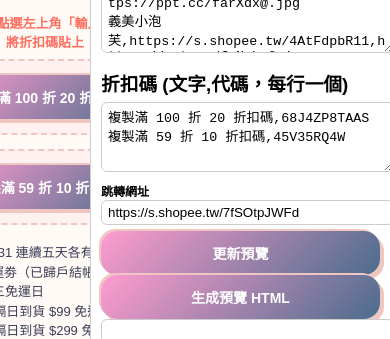
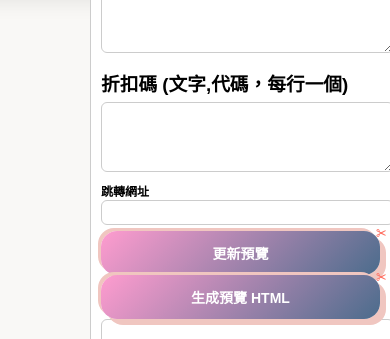
Before and after one commit to ashley345a/copy-code1, a plain HTML site: page index.html in a window 390 px wide. Shown: the part 505-844 px from the top of the page. Drawn offline with Linux system fonts and the light colour scheme.

Commit message:
Refactor button styles and update edit panel
Updated button styles and added hover effects. Refactored HTML structure for the edit panel and preview section. Improved media query formatting and added auto-save functionality.

```diff
--- a/index.html
+++ b/index.html
@@ -29,8 +29,22 @@ body {margin:0; font-family:"Noto Sans TC",sans-serif; background:#f9f8f6; displ
 .product img {margin-top:6px; width:100%; border-radius:10px; border:1px dashed #f0c6c0; background:#fff;}
 .copy-tip {font-size:13px; color:#ff6f61; font-weight:700; margin-bottom:8px;}
 .item {background:#fff1f0; border-radius:16px; padding:14px; margin-bottom:14px; text-align:center; border:2px dashed #f0c6c0; position:relative;}
-button {width:100%; border:none; border-radius:16px; padding:12px 0; font-size:14px; color:#fff; cursor:pointer; font-weight:600; background:linear-gradient(135deg,#ff9ccf,#4b6c8c); box-shadow:4px 4px 0 #f0c6c0, -2px -2px 0 #f0c6c0; transition:transform 0.15s;}
-button:hover {transform:translateY(-2px);}
+button {
+  width:100%;
+  border:none;
+  border-radius:16px;
+  padding:12px 0;
+  font-size:14px;
+  color:#fff;
+  cursor:pointer;
+  font-weight:600;
+  background:linear-gradient(135deg,#ff9ccf,#4b6c8c);
+  box-shadow:6px 6px 0 #f0c6c0, -3px -3px 0 #f0c6c0;
+  position:relative;
+  transition: transform 0.15s, box-shadow 0.15s;
+}
+button:hover {transform:translateY(-2px); box-shadow:4px 4px 0 #f0c6c0, -2px -2px 0 #f0c6c0;}
+button::after {content:"✂"; position:absolute; top:-6px; right:-6px; font-size:10px; color:#ff6f61;}
 .copied {position:absolute; top:8px; right:12px; font-size:12px; color:#27ae60; display:none; font-weight:600;}
 .footer {margin-top:18px; font-size:13px; color:#3a3d55; line-height:1.5; text-align:left;}
 .footer b {color:#ff6f61; font-weight:700;}
@@ -45,24 +59,19 @@ button:hover {transform:translateY(-2px);}
 textarea {resize:vertical;}
 #generated-code {height:200px;}
 
-/* 響應式自動縮放 */
-@media (max-width: 480px) {
-  .product-row {grid-template-columns:repeat(2,1fr);}
-}
-@media (max-width: 360px) {
-  .product-row {grid-template-columns:1fr;}
-}
+/* 響應式 */
+@media (max-width: 480px) {.product-row {grid-template-columns:repeat(2,1fr);}}
+@media (max-width: 360px) {.product-row {grid-template-columns:1fr;}}
 </style>
 </head>
 <body>
 
-<!-- 左側預覽 -->
 <div class="preview-container">
 <div class="paper" id="preview">
   <div class="title" id="title"></div>
   <div class="subtitle" id="subtitle"></div>
+  <div class="copy-tip" id="copy-tip"></div>
   <div class="product-row" id="product-row"></div>
-  <div class="copy-tip" id="copy-tip"></div>
   <div id="coupon-container"></div>
   <div class="footer" id="footer"></div>
   <div class="bottom-logo">
@@ -72,34 +81,24 @@ textarea {resize:vertical;}
 </div>
 </div>
 
-<!-- 右側編輯面板 -->
 <div class="edit-panel">
 <h3>編輯內容</h3>
-<label>標題</label>
-<input type="text" id="edit-title">
-<label>子標題</label>
-<input type="text" id="edit-subtitle">
-<label>提示文字</label>
-<input type="text" id="edit-copyTip">
-<label>活動說明</label>
-<textarea id="edit-footer" rows="4"></textarea>
-<label>Logo URL</label>
-<input type="text" id="edit-logo">
-<label>Threads ID</label>
-<input type="text" id="edit-threads">
-<h3>商品 (名稱,連結,圖片URL，每行一個)</h3>
-<textarea id="edit-products" rows="6"></textarea>
-<h3>折扣碼 (文字,代碼，每行一個)</h3>
-<textarea id="edit-coupons" rows="4"></textarea>
-<label>跳轉網址</label>
-<input type="text" id="edit-redirect">
+<label>標題</label><input type="text" id="edit-title">
+<label>子標題</label><input type="text" id="edit-subtitle">
+<label>提示文字</label><input type="text" id="edit-copyTip">
+<label>活動說明</label><textarea id="edit-footer" rows="4"></textarea>
+<label>Logo URL</label><input type="text" id="edit-logo">
+<label>Threads ID</label><input type="text" id="edit-threads">
+<h3>商品 (名稱,連結,圖片URL，每行一個)</h3><textarea id="edit-products" rows="6"></textarea>
+<h3>折扣碼 (文字,代碼，每行一個)</h3><textarea id="edit-coupons" rows="4"></textarea>
+<label>跳轉網址</label><input type="text" id="edit-redirect">
 <button onclick="updateContent()">更新預覽</button>
 <button onclick="generateCode()">生成預覽 HTML</button>
 <textarea id="generated-code" readonly></textarea>
 </div>
 
 <script>
-let data = {
+let data={
   title:"(數量有限先用先贏)",
   subtitle:"❗❗推薦買蝦皮直營商品，一件就免運（點⬇️）❗❗",
   products:[
@@ -119,12 +118,12 @@ let data = {
 };
 
 function renderPreview(){
-  document.getElementById("title").innerHTML = data.title;
-  document.getElementById("subtitle").innerHTML = data.subtitle;
-  document.getElementById("copy-tip").innerHTML = data.copyTip;
-  document.getElementById("footer").innerHTML = data.footer;
-  document.getElementById("logo").src = data.logo;
-  document.getElementById("threads-id").innerHTML = data.threadsId;
+  document.getElementById("title").innerHTML=data.title;
+  document.getElementById("subtitle").innerHTML=data.subtitle;
+  document.getElementById("copy-tip").innerHTML=data.copyTip;
+  document.getElementById("footer").innerHTML=data.footer;
+  document.getElementById("logo").src=data.logo;
+  document.getElementById("threads-id").innerHTML=data.threadsId;
 
   const productRow=document.getElementById("product-row");
   productRow.innerHTML="";
@@ -144,6 +143,7 @@ function renderPreview(){
     couponContainer.appendChild(div);
   });
 
+  // 編輯面板同步
   document.getElementById("edit-title").value=data.title;
   document.getElementById("edit-subtitle").value=data.subtitle;
   document.getElementById("edit-copyTip").value=data.copyTip;
@@ -155,6 +155,7 @@ function renderPreview(){
   document.getElementById("edit-coupons").value=data.coupons.map(c=>`${c.text},${c.code}`).join("\n");
 }
 
+// 複製 + 跳轉
 function copyAndGo(btn, code){
   navigator.clipboard.writeText(code).then(()=>{
     const tip=btn.nextElementSibling;
@@ -164,6 +165,7 @@ function copyAndGo(btn, code){
   }).catch(()=>alert("請長按手動複製"));
 }
 
+// 更新內容 + 自動保存
 function updateContent(){
   data.title=document.getElementById("edit-title").value;
   data.subtitle=document.getElementById("edit-subtitle").value;
@@ -174,27 +176,15 @@ function updateContent(){
   data.redirectUrl=document.getElementById("edit-redirect").value;
 
   const prodText=document.getElementById("edit-products").value.split("\n").filter(l=>l.trim());
-  data.products=prodText.map(l=>{
-    const [name,url,img]=l.split(",");
-    return {name,url,img};
-  });
+  data.products=prodText.map(l=>{const [name,url,img]=l.split(",");return {name,url,img};});
 
   const couponText=document.getElementById("edit-coupons").value.split("\n").filter(l=>l.trim());
-  data.coupons=couponText.map(l=>{
-    const [text,code]=l.split(",");
-    return {text,code};
-  });
+  data.coupons=couponText.map(l=>{const [text,code]=l.split(",");return {text,code};});
 
   renderPreview();
+  localStorage.setItem("copyPageData", JSON.stringify(data)); // 自動保存
 }
 
+// 生成預覽 HTML
 function generateCode(){
-  const previewHTML = document.getElementById("preview").outerHTML;
-  document.getElementById("generated-code").value = previewHTML;
-}
-
-renderPreview();
-</script>
-
-</body>
-</html>
+  const previewHTML=document
```
